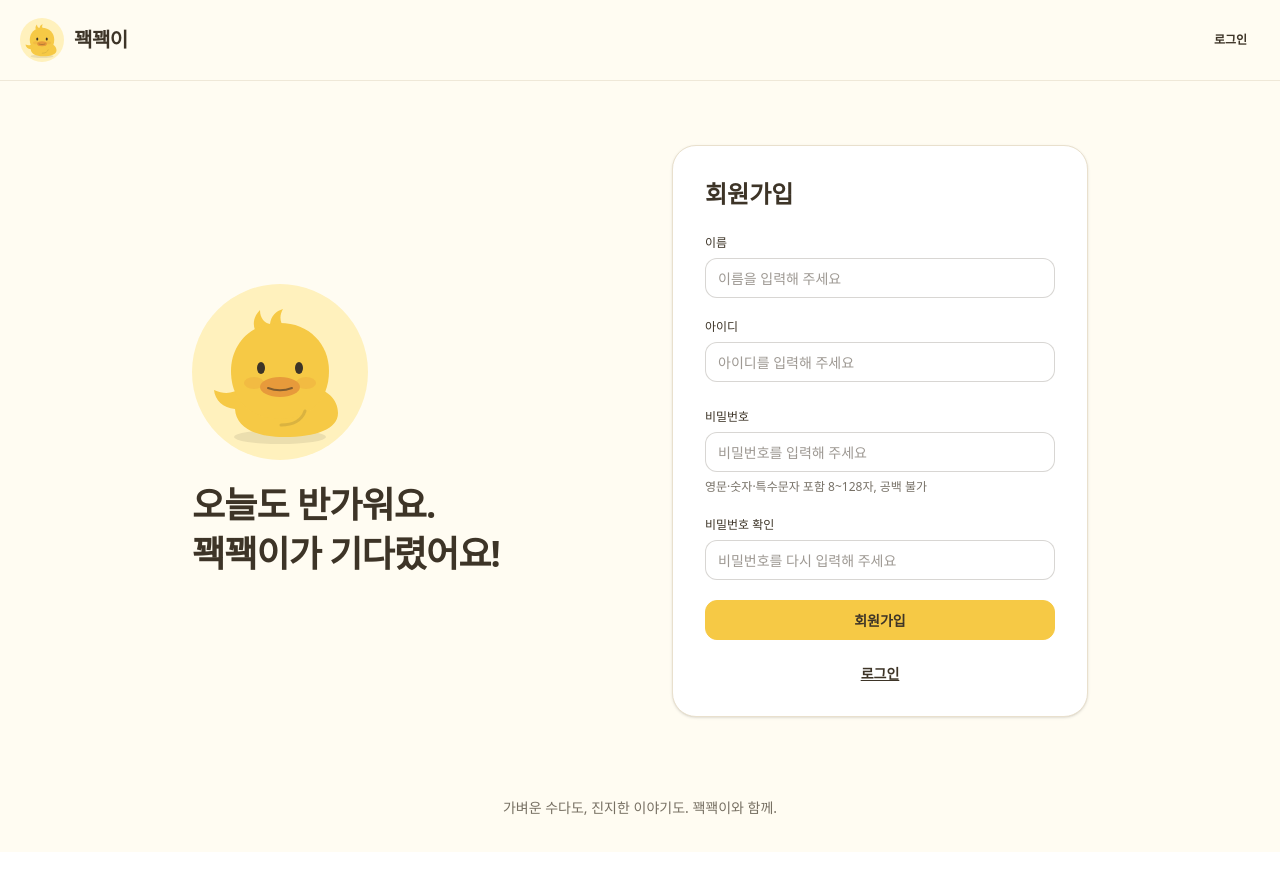
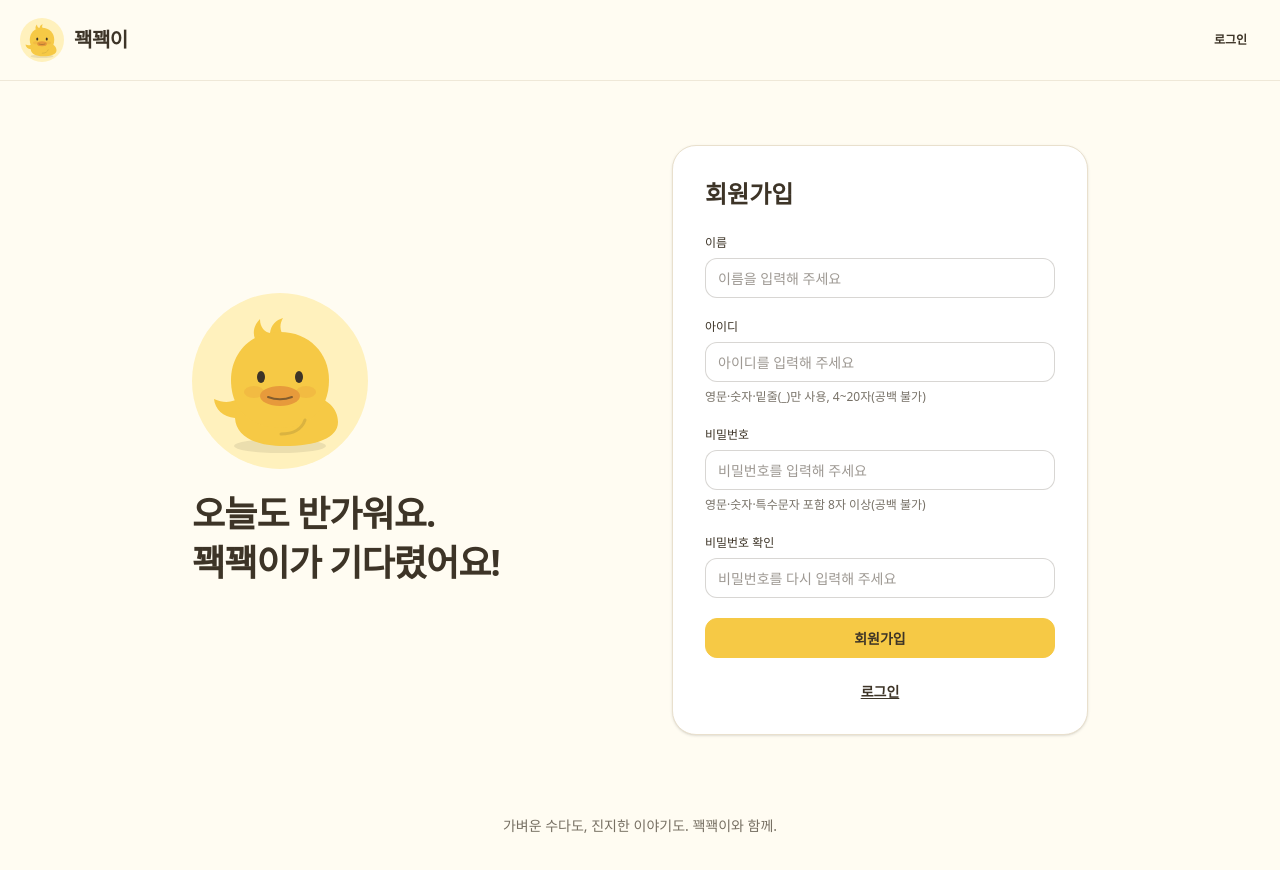
Before and after one commit to myy-dev/fe-B7-1, a React (Vite) app: page /signup in a window 1280 px wide. Built offline with nearby package versions, Linux system fonts and the light colour scheme; no server answers.

Commit message:
fix: 회원가입 입력 규칙 안내 통일
- 아이디 입력 규칙의 상시 안내 추가
- 아이디·비밀번호 안내 및 오류 표시 방식 통일
- 비밀번호 안내 문구 정리 및 접근성 테스트 갱신

```diff
--- a/src/pages/SignupPage.tsx
+++ b/src/pages/SignupPage.tsx
@@ -133,16 +133,16 @@ export default function SignupPage() {
               placeholder="아이디를 입력해 주세요"
               disabled={pending}
               aria-invalid={Boolean(errors.username)}
-              aria-describedby={errors.username ? 'signup-username-error' : undefined}
+              aria-describedby="signup-username-help"
               onChange={(event) => changeUsername(event.target.value)}
             />
           </div>
           <p
-            id="signup-username-error"
+            id="signup-username-help"
             role={errors.username ? 'alert' : undefined}
-            className="text-error"
+            className={errors.username ? 'text-error' : 'text-base-content/70'}
           >
-            {errors.username}
+            {errors.username || '영문·숫자·밑줄(_)만 사용, 4~20자(공백 불가)'}
           </p>
         </div>
         <div className="fieldset p-0">
@@ -172,7 +172,7 @@ export default function SignupPage() {
             role={errors.password ? 'alert' : undefined}
             className={errors.password ? 'text-error' : 'text-base-content/70'}
           >
-            {errors.password || '영문·숫자·특수문자 포함 8~128자, 공백 불가'}
+            {errors.password || '영문·숫자·특수문자 포함 8자 이상(공백 불가)'}
           </p>
         </div>
         <div className="fieldset p-0">
```
Also changed, not shown: 1 other file (tests, documents, lock files or other folders).
